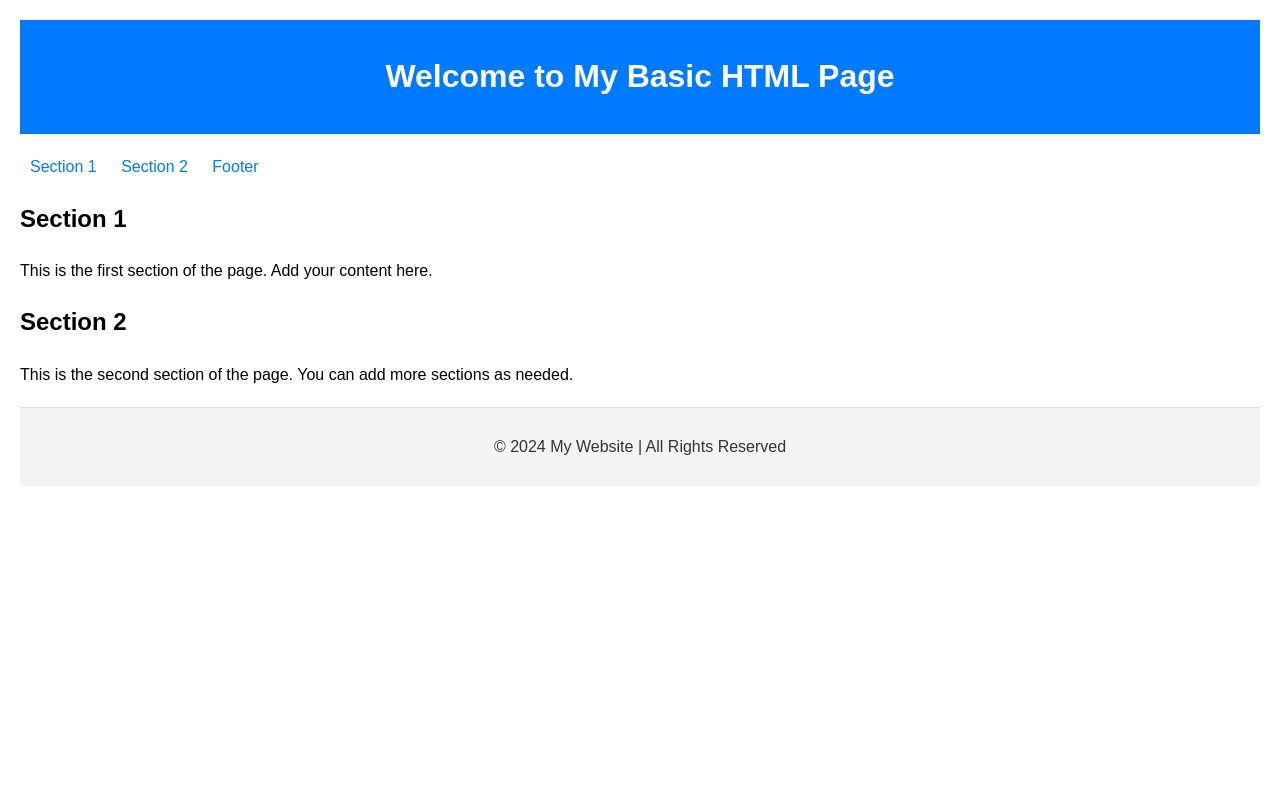
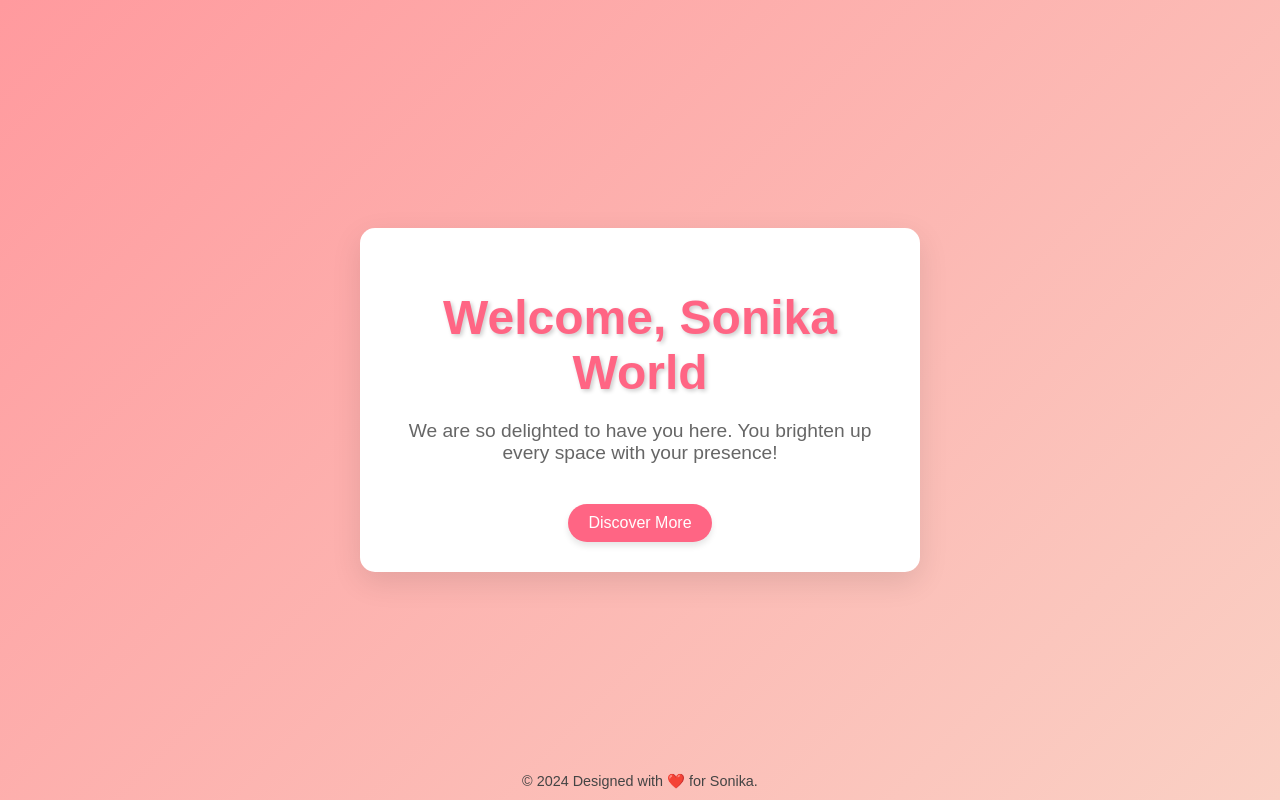
Before and after one commit to Devendrareddy25/New, a plain HTML site: page index.html in a window 1280 px wide. Drawn offline with Linux system fonts and the light colour scheme.

Commit message:
Update index.html

```diff
--- a/index.html
+++ b/index.html
@@ -3,62 +3,75 @@
 <head>
     <meta charset="UTF-8">
     <meta name="viewport" content="width=device-width, initial-scale=1.0">
-    <title>Basic HTML Page</title>
+    <title>Welcome, Sonika World</title>
     <style>
         body {
-            font-family: Arial, sans-serif;
-            margin: 20px;
-            line-height: 1.6;
+            margin: 0;
+            padding: 0;
+            font-family: 'Arial', sans-serif;
+            background: linear-gradient(135deg, #ff9a9e, #fad0c4);
+            color: #333;
+            display: flex;
+            justify-content: center;
+            align-items: center;
+            height: 100vh;
+            overflow: hidden;
         }
-        header {
-            background: #007BFF;
+        .container {
+            text-align: center;
+            background: white;
+            padding: 30px;
+            border-radius: 15px;
+            box-shadow: 0 10px 30px rgba(0, 0, 0, 0.1);
+            max-width: 500px;
+        }
+        .container h1 {
+            font-size: 3rem;
+            margin-bottom: 20px;
+            color: #ff6584;
+            text-shadow: 2px 2px 4px rgba(0, 0, 0, 0.2);
+        }
+        .container p {
+            font-size: 1.2rem;
+            margin-bottom: 20px;
+            color: #666;
+        }
+        .container a {
+            display: inline-block;
+            padding: 10px 20px;
+            margin-top: 20px;
+            text-decoration: none;
+            background: #ff6584;
             color: white;
-            padding: 10px;
-            text-align: center;
+            border-radius: 50px;
+            font-size: 1rem;
+            box-shadow: 0 4px 6px rgba(0, 0, 0, 0.1);
+            transition: all 0.3s ease;
+        }
+        .container a:hover {
+            background: #ff4066;
+            box-shadow: 0 6px 10px rgba(0, 0, 0, 0.2);
+            transform: translateY(-3px);
         }
         footer {
-            background: #f4f4f4;
-            color: #333;
-            text-align: center;
-            padding: 10px;
-            margin-top: 20px;
-            border-top: 1px solid #ddd;
-        }
-        nav {
-            margin: 20px 0;
-        }
-        nav a {
-            margin: 0 10px;
-            text-decoration: none;
-            color: #007BFF;
+            position: absolute;
+            bottom: 10px;
+            font-size: 0.9rem;
+            color: #444;
         }
     </style>
 </head>
 <body>
 
-<header>
-    <h1>Welcome to My Basic HTML Page</h1>
-</header>
+    <div class="container">
+        <h1>Welcome, Sonika World</h1>
+        <p>We are so delighted to have you here. You brighten up every space with your presence!</p>
+        <a href="#">Discover More</a>
+    </div>
 
-<nav>
-    <a href="#section1">Section 1</a>
-    <a href="#section2">Section 2</a>
-    <a href="#footer">Footer</a>
-</nav>
-
-<section id="section1">
-    <h2>Section 1</h2>
-    <p>This is the first section of the page. Add your content here.</p>
-</section>
-
-<section id="section2">
-    <h2>Section 2</h2>
-    <p>This is the second section of the page. You can add more sections as needed.</p>
-</section>
-
-<footer id="footer">
-    <p>&copy; 2024 My Website | All Rights Reserved</p>
-</footer>
+    <footer>
+        &copy; 2024 Designed with ❤️ for Sonika.
+    </footer>
 
 </body>
 </html>
```
